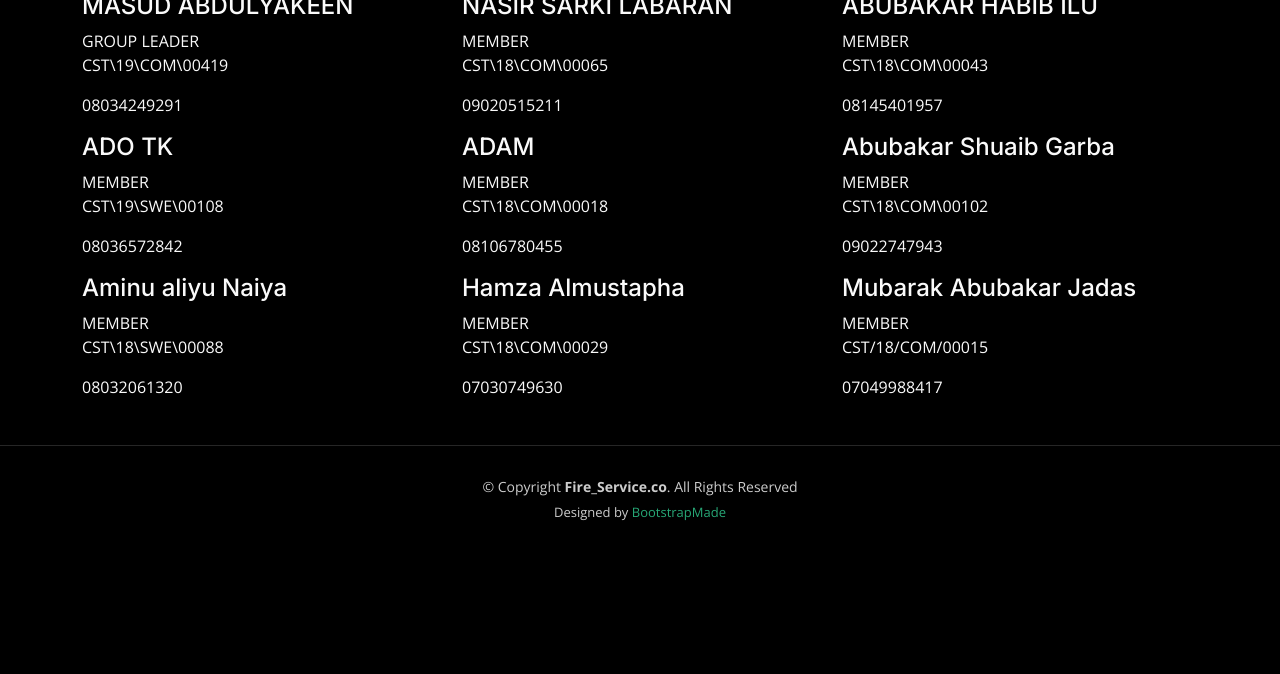
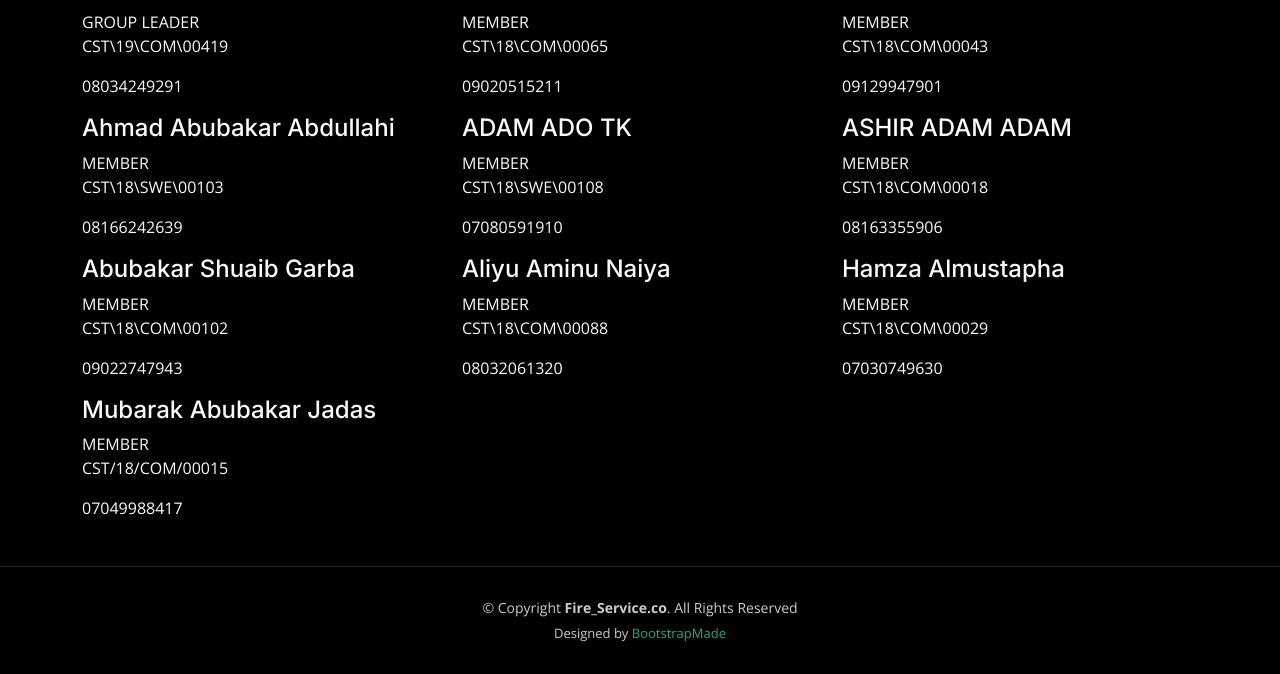
Before and after one commit to abubakarzakariyya/group16, a Django app: page /teams/ in a window 1280 px wide. Shown: the part 434-1108 px from the top of the page. Before the commit the page ends 955 px from the top, so only its background shows below. Run offline with Django 4.2, Linux system fonts and the light colour scheme; some libraries are stand-ins or nearby versions.

Commit message:
my first django

```diff
--- a/templates/base.html
+++ b/templates/base.html
@@ -45,7 +45,7 @@
 
       <a href="{% url 'home' %}" class="logo d-flex align-items-center  me-auto me-lg-0">
         <!-- Uncomment the line below if you also wish to use an image logo -->
-        <img src="{% static 'assets/img/logo.png' %}" alt="">
+        <!-- <img src="{% static 'assets/img/logo.png' %}" alt=""> -->
         <i class="bi bi-camera"></i>
         <h1>Fire_Service</h1>
       </a>
--- a/templates/teams.html
+++ b/templates/teams.html
@@ -1,4 +1,4 @@
-{% extends 'Base.html'%}
+{% extends 'base.html'%}
 
 {% load static %}
 
@@ -7,7 +7,7 @@
   <div class="container position-relative">
     <div class="row d-flex justify-content-center">
       <div class="col-lg-6 text-center">
-        <h2>TEAM MEMBERS</h2>
+        <h1 class="text_align_center">TEAM MEMBERS</h1>
         <p>Odio et unde deleniti. Deserunt numquam exercitationem. Officiis quo odio sint voluptas consequatur ut a odio voluptatem. Sit dolorum debitis veritatis natus dolores. Quasi ratione sint. Sit quaerat ipsum dolorem.</p>
 
         <!-- <a class="cta-btn" href="{% url 'contact' %}">Available for hire</a> -->
@@ -77,7 +77,7 @@
                 <h4>ABUBAKAR HABIB ILU</h4>
                 <span>MEMBER</span>
                 <P>CST\18\COM\00043</P>
-                <p>08145401957</p>
+                <p>09129947901</p>
               </div>
             </div>
           </div>
@@ -90,10 +90,10 @@
                 </div>
               </div>
               <div class="down-content">
-                <h4>ADO TK</h4>
+                <h4>Ahmad Abubakar Abdullahi</h4>
                 <span>MEMBER</span>
-                <p>CST\19\SWE\00108</p>
-                <P>08036572842</P>
+                <P>CST\18\SWE\00103</P>
+                <p>08166242639</p>
               </div>
             </div>
           </div>
@@ -106,10 +106,26 @@
                 </div>
               </div>
               <div class="down-content">
-                <h4>ADAM </h4>
+                <h4>ADAM ADO TK</h4>
+                <span>MEMBER</span>
+                <p>CST\18\SWE\00108</p>
+                <P>07080591910</P>
+              </div>
+            </div>
+          </div>
+          <div class="col-md-4">
+            <div class="team-member">
+              <div class="thumb-container">
+                <div class="hover-effect">
+                  <div class="hover-content">
+                  </div>
+                </div>
+              </div>
+              <div class="down-content">
+                <h4>ASHIR ADAM ADAM </h4>
                 <span>MEMBER</span>
                 <p>CST\18\COM\00018</p>
-                <P>08106780455</P>
+                <P>08163355906</P>
               </div>
             </div>
           </div>
@@ -138,9 +154,9 @@
                 </div>
               </div>
               <div class="down-content">
-                <h4>Aminu aliyu Naiya</h4>
+                <h4>Aliyu Aminu  Naiya</h4>
                 <span>MEMBER</span>
-                <p>CST\18\SWE\00088</p>
+                <p>CST\18\COM\00088</p>
                 <p>08032061320</p>
               </div>
             </div>
```
